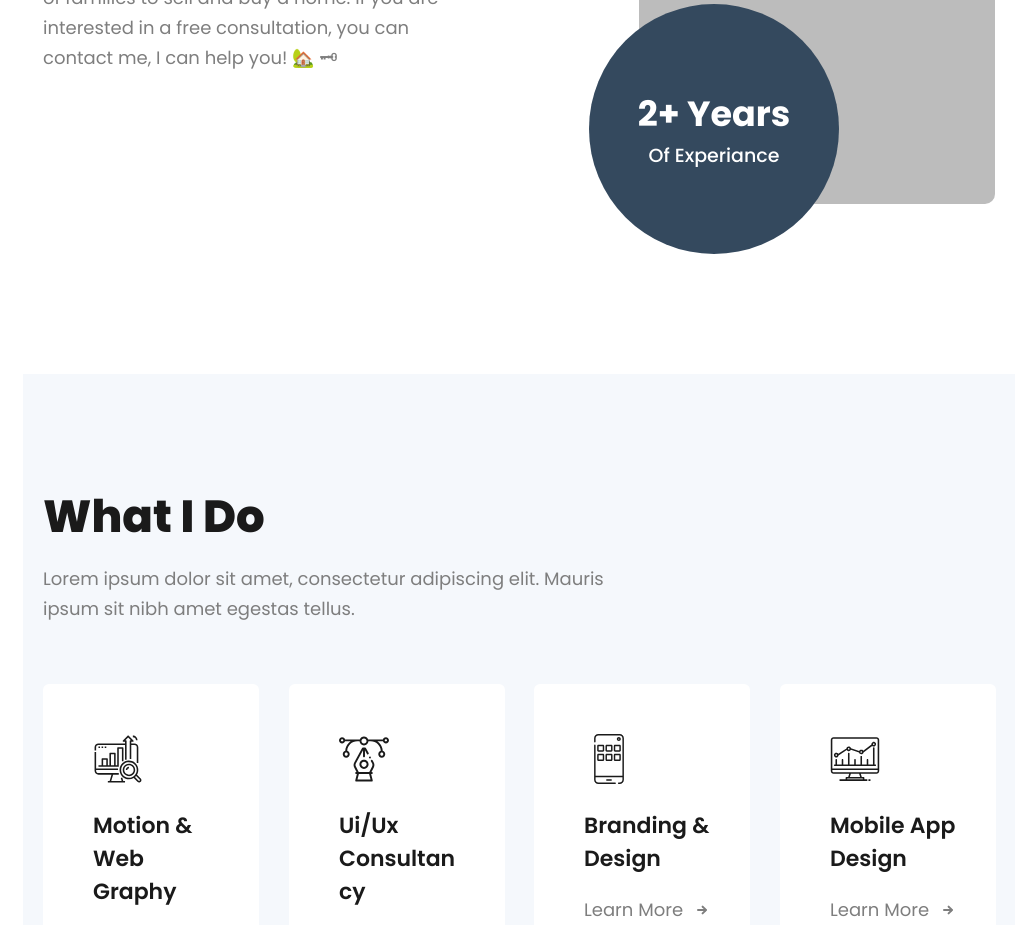
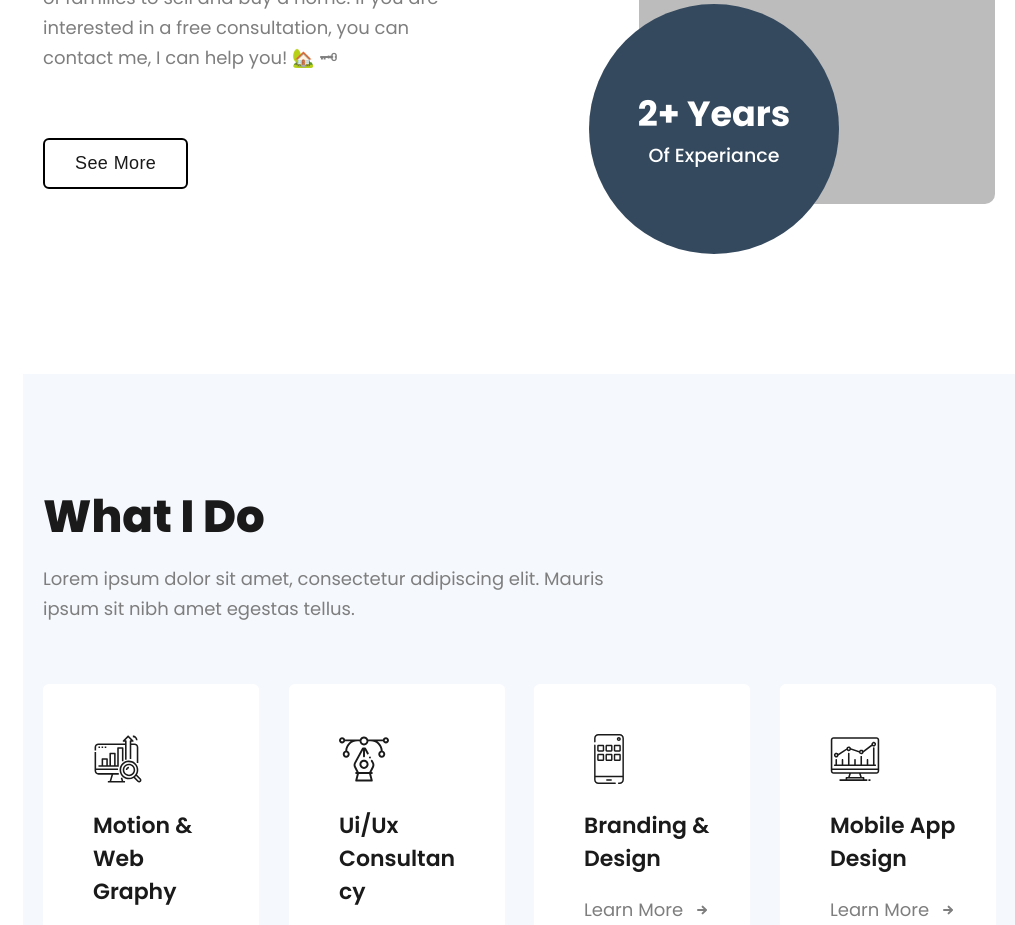
Before and after one commit to nidianpebel/nidianpebel.github.io, a React (Create React App) app: page / in a window 1280 px wide. Shown: the part 1300-2225 px from the top of the page, without its empty margins (265-1280 px from the left). Built offline with nearby package versions, Linux system fonts and the light colour scheme.

Commit message:
fix: add button

```diff
--- a/src/components/about/About.jsx
+++ b/src/components/about/About.jsx
@@ -38,6 +38,15 @@ const About = () => {
               I can help you! 🏡 🗝
               </p>
             </div>
+            <div className="edina_tm_button">
+                <button
+                  type="submit"
+                  className="color"
+                  onClick={toggleModalOne}
+                >
+                  See More
+                </button>
+              </div>
             {/* <div className="my_skills">
               <h3 className="title">What is my skill level?</h3>
               <p className="desc">
```
